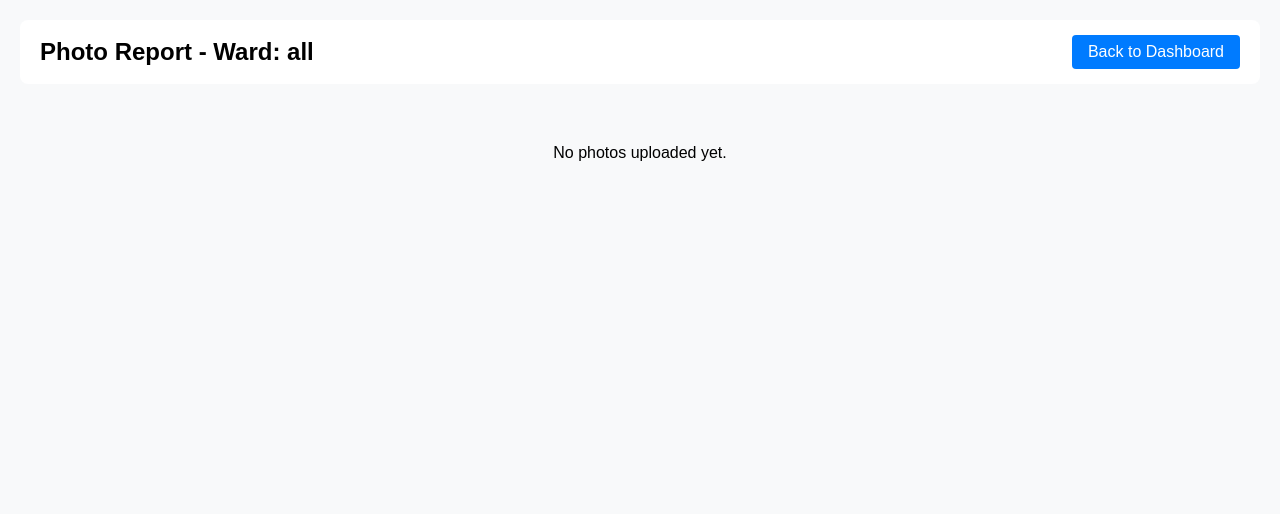
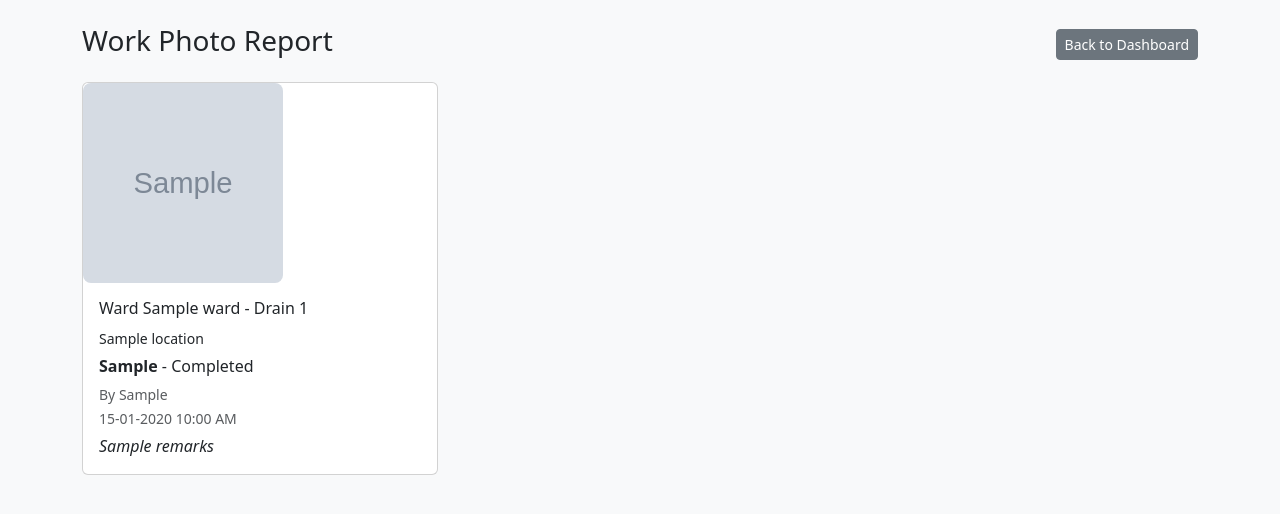
Before and after one commit to madan1994-ui/wards_drains, a Flask app: page /photo_report in a window 1280 px wide. Shown: the top 514 px of the page. Run offline with Flask 3, Linux system fonts and the light colour scheme; a user stored in the database is signed in; grey boxes marked "Sample" are stand-in pictures; a database or web service that is not in the repository returns one stand-in record (values such as "Sample title"); some libraries are stand-ins or nearby versions.

Commit message:
Update photo_report.html

```diff
--- a/templates/photo_report.html
+++ b/templates/photo_report.html
@@ -1,41 +1,41 @@
 <!DOCTYPE html>
 <html>
 <head>
-    <title>Photo Report - Tanuku Drains</title>
-    <meta name="viewport" content="width=device-width, initial-scale=1">
+    <title>Photo Report</title>
+    <link href="https://cdn.jsdelivr.net/npm/bootstrap@5.3.0/dist/css/bootstrap.min.css" rel="stylesheet">
     <style>
-        body { font-family: Arial; margin: 0; padding: 20px; background: #f8f9fa; }
-        .header { display: flex; justify-content: space-between; align-items: center; background: white; padding: 15px 20px; border-radius: 8px; margin-bottom: 20px; }
-        h2 { margin: 0; }
-        .btn { padding: 8px 16px; background: #007bff; color: white; text-decoration: none; border-radius: 4px; }
-        .grid { display: grid; grid-template-columns: repeat(auto-fill, minmax(300px, 1fr)); gap: 20px; }
-        .card { background: white; border-radius: 8px; overflow: hidden; box-shadow: 0 2px 4px rgba(0,0,0,0.1); }
-        .card img { width: 100%; height: 200px; object-fit: cover; }
-        .card-body { padding: 15px; }
-        .card-body p { margin: 5px 0; font-size: 14px; }
+        .report-img { width: 200px; height: 200px; object-fit: cover; border-radius: 8px; }
     </style>
 </head>
-<body>
-    <div class="header">
-        <h2>Photo Report - Ward: {{ session.ward if session.ward else 'All' }}</h2>
-        <a href="/dashboard" class="btn">Back to Dashboard</a>
+<body class="bg-light">
+<div class="container mt-4">
+    <div class="d-flex justify-content-between align-items-center mb-3">
+        <h3>Work Photo Report</h3>
+        <a href="/dashboard" class="btn btn-secondary btn-sm">Back to Dashboard</a>
     </div>
 
-    <div class="grid">
-        {% for drain in drains %}
-        <div class="card">
-            <img src="{{ drain.photo_url }}" alt="Drain Photo">
-            <div class="card-body">
-                <p><strong>ID:</strong> {{ drain.drain_id }}</p>
-                <p><strong>Ward:</strong> {{ drain.ward }}</p>
-                <p><strong>Location:</strong> {{ drain.location }}</p>
-                <p><strong>Work:</strong> {{ drain.work_type }}</p>
-                <p><strong>Date:</strong> {{ drain.work_date.strftime('%d-%m-%Y') if drain.work_date else '-' }}</p>
-                <p><strong>By:</strong> {{ drain.updated_by }}</p>
+    <div class="row">
+        {% for photo in photos %}
+        <div class="col-md-4 mb-4">
+            <div class="card">
+                <img src="{{ photo.photo_url }}" class="card-img-top report-img">
+                <div class="card-body">
+                    <h6 class="card-title">Ward {{ photo.ward }} - Drain {{ photo.drain_id }}</h6>
+                    <p class="card-text mb-1"><small>{{ photo.location }}</small></p>
+                    <p class="mb-1"><strong>{{ photo.work_type }}</strong> - {{ photo.status }}</p>
+                    <p class="mb-1"><small class="text-muted">
+                        By {{ photo.uploaded_by }}<br>
+                        {{ photo.uploaded_at.strftime('%d-%m-%Y %I:%M %p') }}
+                    </small></p>
+                    {% if photo.remarks %}<p class="mb-0"><em>{{ photo.remarks }}</em></p>{% endif %}
+                </div>
             </div>
         </div>
         {% endfor %}
     </div>
-    {% if not drains %}<p style="text-align:center; margin-top:40px;">No photos uploaded yet.</p>{% endif %}
+    {% if not photos %}
+    <div class="alert alert-info">No photos uploaded yet.</div>
+    {% endif %}
+</div>
 </body>
 </html>
```
